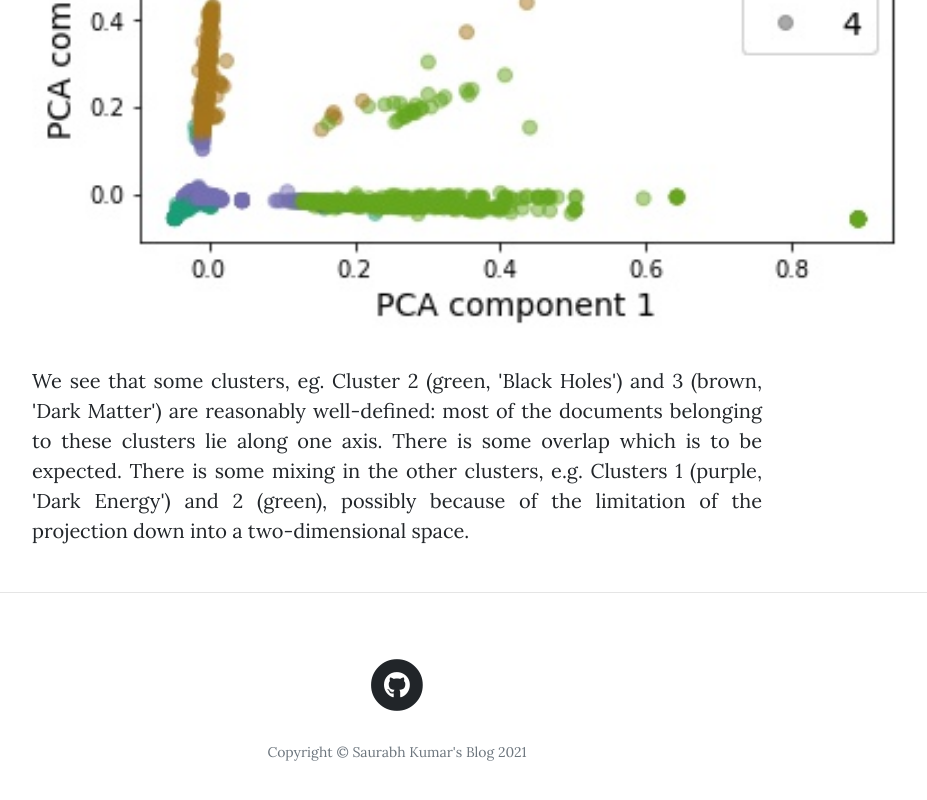
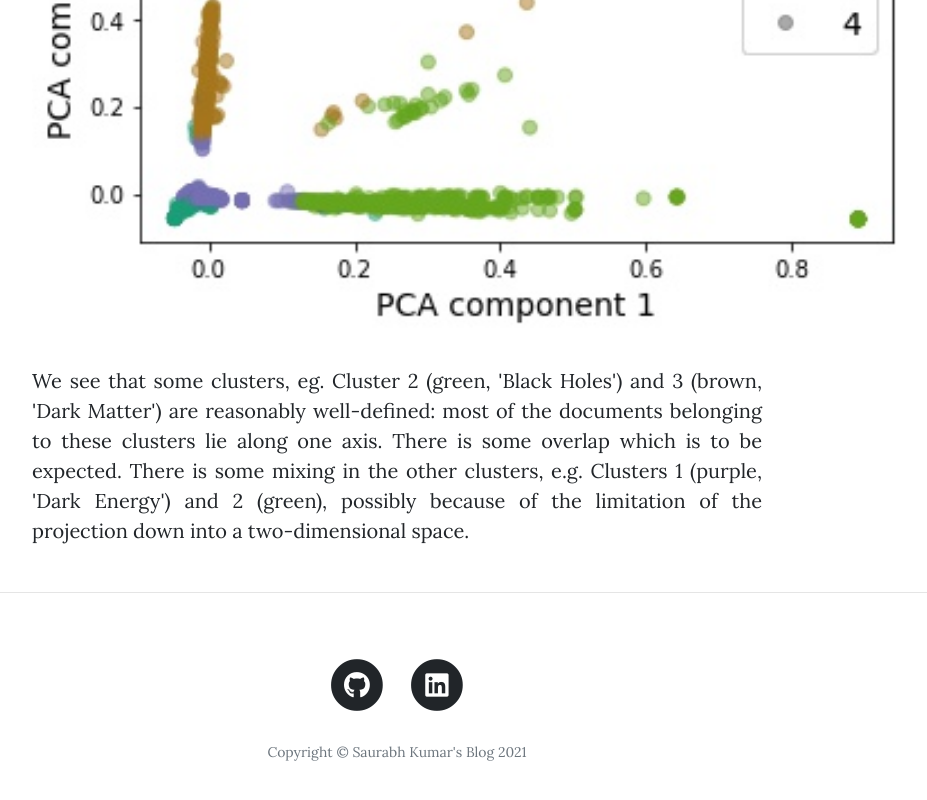
Before and after one commit to burning-river/saurabhkumar3400.github.io, a website: page arxiv.html in a window 1280 px wide. Shown: the part 8102-8902 px from the top of the page, without its empty margins (243-1170 px from the left). Drawn offline with nearby package versions, Linux system fonts and the light colour scheme.

Commit message:
linkedin link added

```diff
--- a/arxiv.html
+++ b/arxiv.html
@@ -261,6 +261,16 @@ We can also look at the change in popularity of some key words/phrases over the
                 </span>
               </a>
             </li>
+
+            <li class="list-inline-item">
+              <a href="https://www.linkedin.com/in/saurabhkumar3400/">
+                <span class="fa-stack fa-lg">
+                  <i class="fas fa-circle fa-stack-2x"></i>
+                  <i class="fab fa-linkedin fa-stack-1x fa-inverse"></i>
+                </span>
+              </a>
+            </li>
+
           </ul>
           <p class="copyright text-muted">Copyright &copy; Saurabh Kumar's Blog 2021</p>
         </div>
```
Also changed, not shown: about.html (+9 -0 lines), assembly-bias.html (+8 -0 lines), contact.html (+9 -0 lines).
